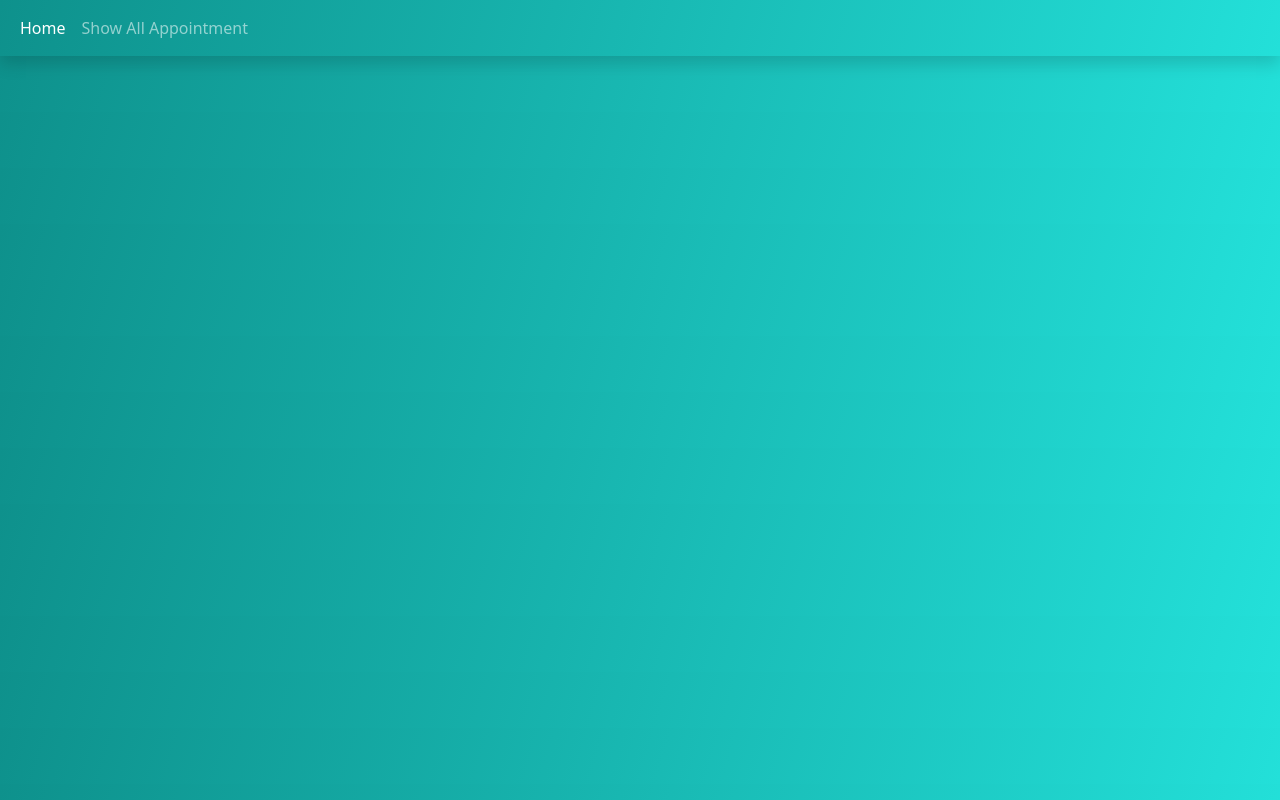
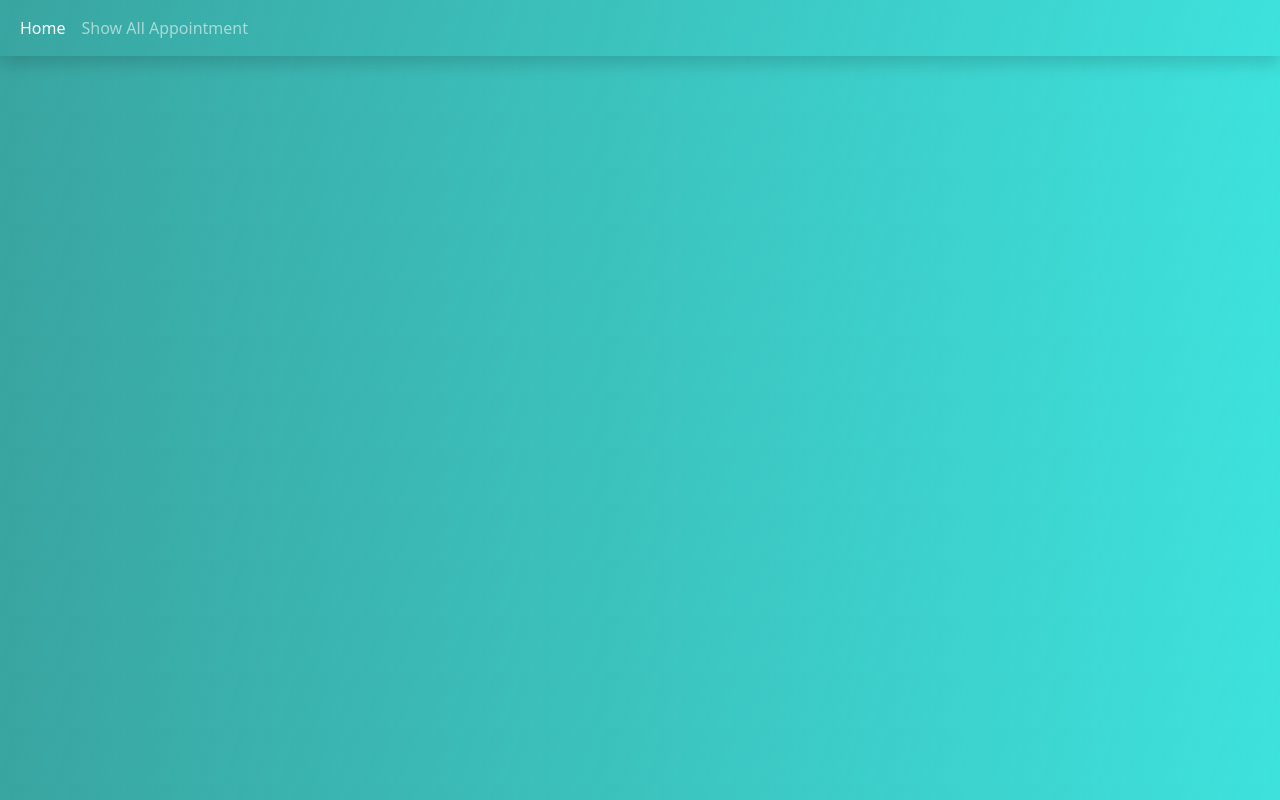
Before and after one commit to shahbazmughal968/Doctor-Appointment-System, a React (Create React App) app: page /book-appointment in a window 1280 px wide. Built offline with nearby package versions, Linux system fonts and the light colour scheme.

Commit message:
#React Test 3 Done

```diff
--- a/src/App.css
+++ b/src/App.css
@@ -1,6 +1,6 @@
 @import 'bootstrap/dist/css/bootstrap.min.css';
 body{
-    background: linear-gradient(106.35deg, #0E918C 0%, #23E0D9 100%);
+    background: linear-gradient(106.35deg, #0e918cd1 0%, #3ee2dd 100%);
 
 
 }
--- a/src/components/all-appointments/AllApointment.module.css
+++ b/src/components/all-appointments/AllApointment.module.css
@@ -26,4 +26,7 @@ img{
     left: 68%;
     top: 78%;
     width: 120px;
+    background: linear-gradient(106.35deg, #40adaa 0%, #088884 100%);
+color: white;
+font-weight: bold;
 }
--- a/src/components/book-appointment/BookAppointment.jsx
+++ b/src/components/book-appointment/BookAppointment.jsx
@@ -130,7 +130,7 @@ const BookAppointment = (props) => {
       });
     }
     const matchData = loadedData.filter(
-      (patient) => patient.patient_name === enteredName
+      (patient) => patient.patient_name === enteredName && patient.appointment_status === "Pending"
     );
     if (matchData.length > 0) {
       alert(
```
